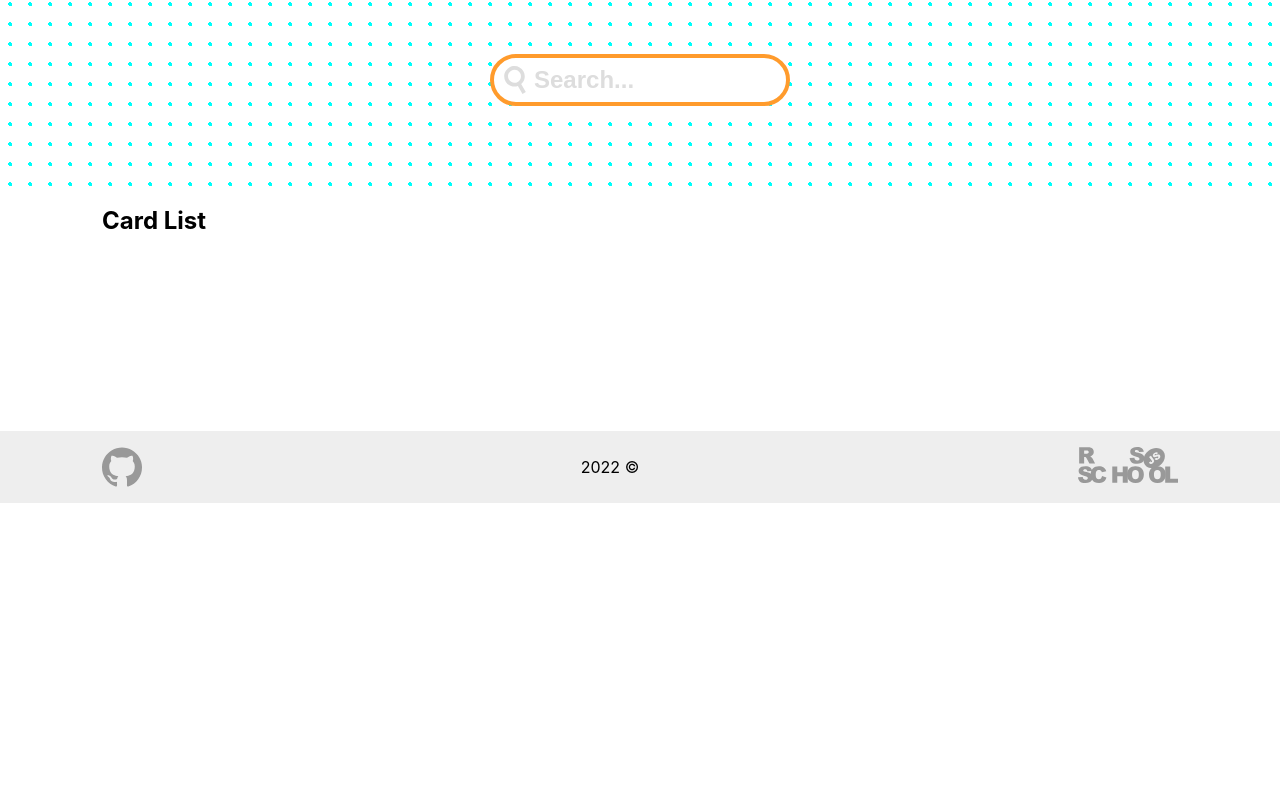
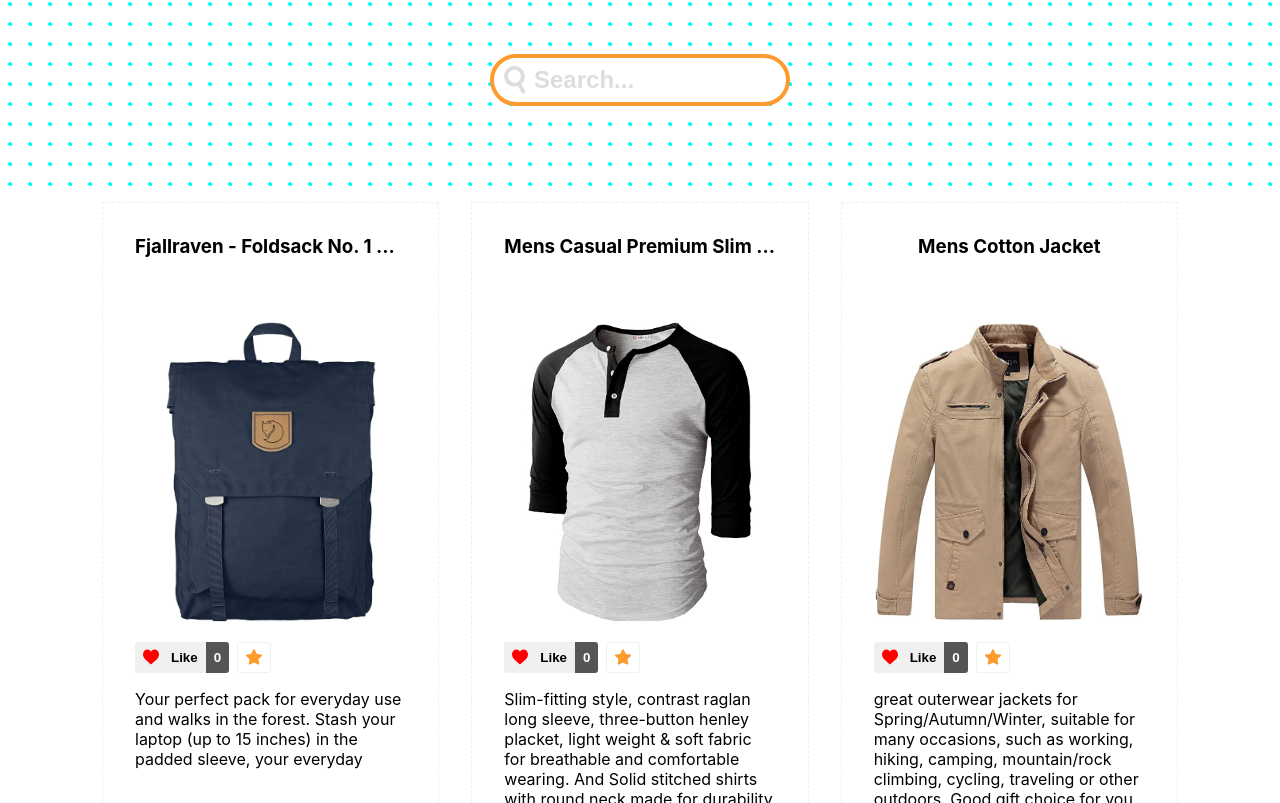
Before and after one commit to Jeneko/react2022Q3, a React (Create React App) app: page / in a window 1280 px wide. Shown: the part 297-1100 px from the top of the page. Before the commit the page ends 800 px from the top, so only its background shows below. Built offline with nearby package versions, Linux system fonts and the light colour scheme.

Commit message:
feat: implement CardList component

```diff
--- /dev/null
+++ b/src/components/CardList/CardList.css
@@ -0,0 +1,8 @@
+.card-list {
+  padding: 0;
+  margin-bottom: 2rem;
+  display: grid;
+  grid-template-columns: repeat(auto-fill, minmax(300px, 1fr));
+  gap: 2rem;
+  min-height: 400px;
+}
--- /dev/null
+++ b/src/components/CardList/index.tsx
@@ -0,0 +1,37 @@
+import React from 'react';
+import { Card, ProductProps } from '../Card';
+import { Spinner } from '../Spinner';
+import json from 'data/products.json';
+import './CardList.css';
+
+interface CardsListState {
+  products: ProductProps[];
+}
+
+class CardsList extends React.Component<object, CardsListState> {
+  constructor(props: object) {
+    super(props);
+    this.state = { products: [] };
+  }
+
+  componentDidMount(): void {
+    this.setState({ products: json });
+  }
+
+  render() {
+    const products = this.state.products;
+
+    return (
+      <>
+        <ul className="card-list">
+          {products.map((product) => (
+            <Card {...product} key={product.id} />
+          ))}
+        </ul>
+        {!products.length && <Spinner />}
+      </>
+    );
+  }
+}
+
+export { CardsList };
--- a/src/pages/Main/index.tsx
+++ b/src/pages/Main/index.tsx
@@ -1,4 +1,5 @@
 import React from 'react';
+import { CardsList } from 'components/CardList';
 import { PageHeading } from 'components/PageHeading';
 import { Search } from 'components/Search';
 
@@ -10,7 +11,7 @@
       </div>
       <Search />
       <div className="container">
-        <h2>Card List</h2>
+        <CardsList />
       </div>
     </div>
   );
```
